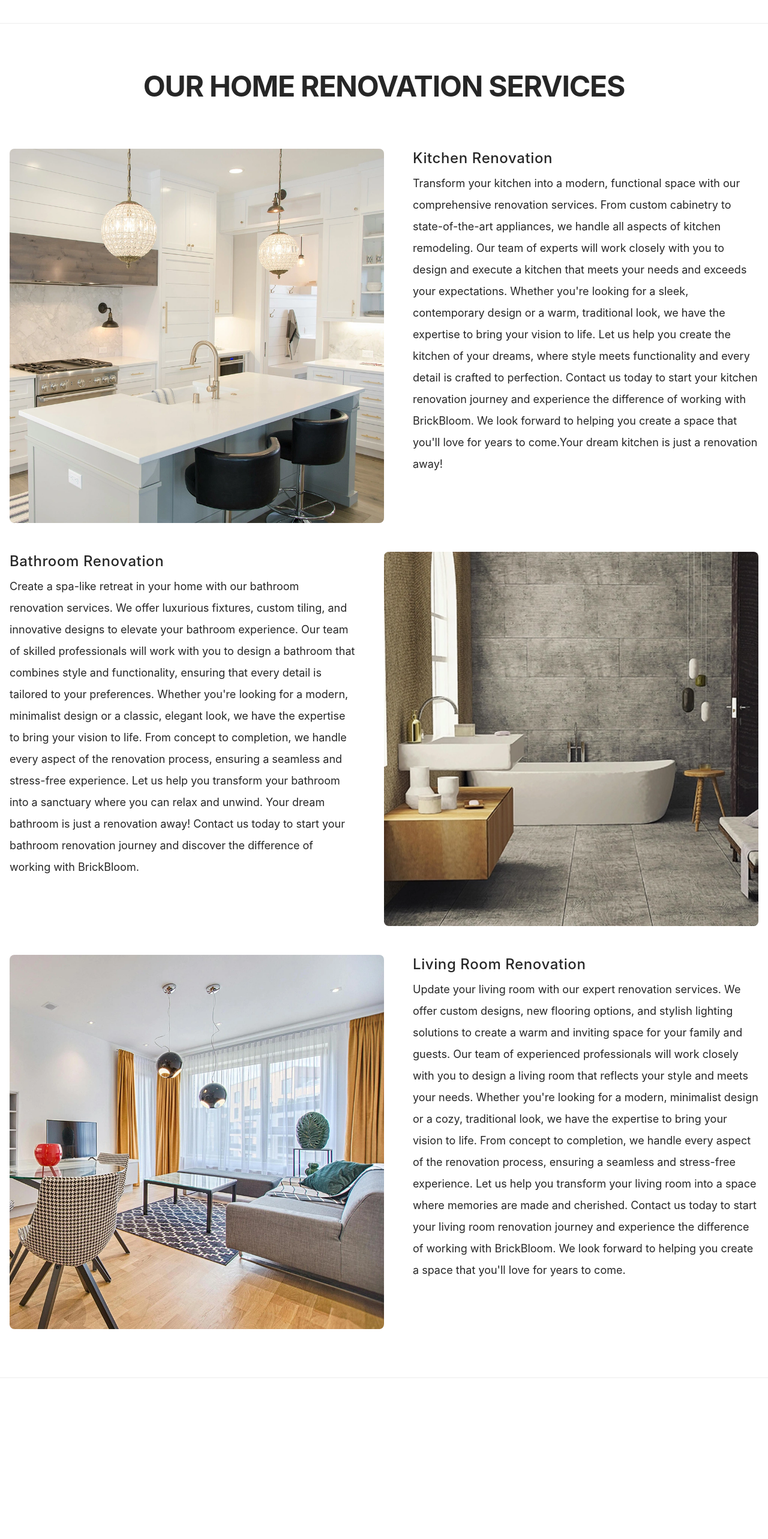
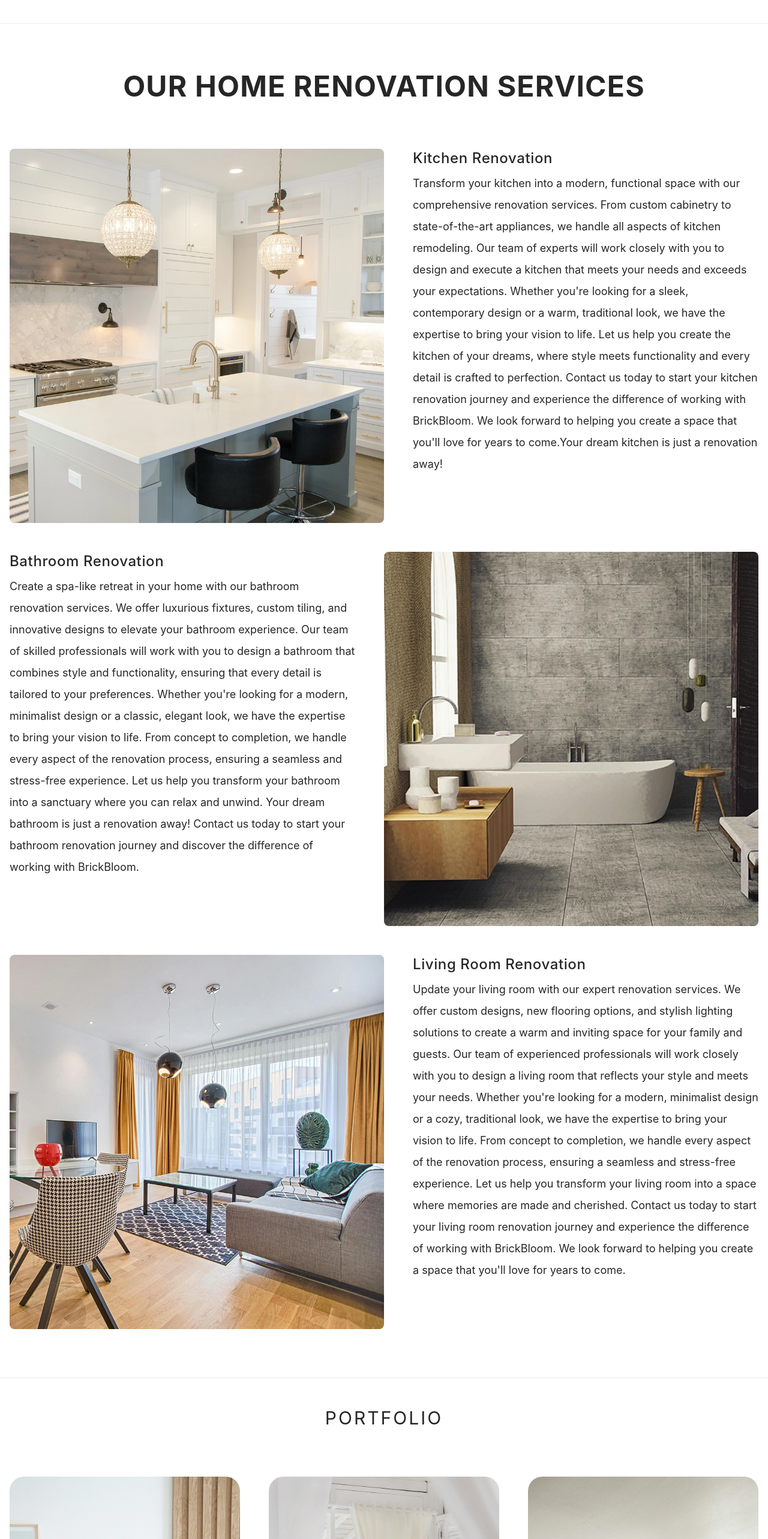
Before and after one commit to NusfaJahan61/BrickBloom, a React (Vite) app: page / in a window 1280 px wide. Shown: the part 960-3526 px from the top of the page at 60% size. Before the commit the page ends 3258 px from the top, so only its background shows below. Built offline with nearby package versions, Linux system fonts and the light colour scheme.

Commit message:
Portfolio section added

```diff
--- a/src/App.jsx
+++ b/src/App.jsx
@@ -1,5 +1,6 @@
 import Hero from './components/Hero'
 import Navbar from './components/Navbar'
+import Portfolio from './components/Portfolio'
 import Services from './components/Services'
 
 function App() {
@@ -9,6 +10,7 @@ function App() {
       <Navbar />
       <Hero />
       <Services />
+      <Portfolio />
     </main>
   )
 }
--- /dev/null
+++ b/src/components/Portfolio.jsx
@@ -0,0 +1,24 @@
+import { PORTFOLIO_PROJECTS } from "../constants"
+
+const Portfolio = () => {
+  return (
+    <section className="max-w-7xl mx-auto border-b-2 border-neutral-100" id="portfolio">
+      <div className="mb-20">
+        <h2 className="text-xl lg:text-3xl tracking-widest uppercase mb-20 mt-12 text-center">Portfolio</h2>
+        <div className="grid grid-cols-1 gap-4 md:grid-cols-2 lg:grid-cols-3">
+          {PORTFOLIO_PROJECTS.map((project) => (
+            <div className="group relative overflow-hidden rounded-3xl mx-4 " key={project.id}>
+              <img className="h-full w-full object-cover transition-transform duration-500 group-hover:scale-110" src={project.image} alt={project.name} />
+              <div className="absolute inset-0 flex flex-col items-center justify-center opacity-0 backdrop-blur-sm transition-opacity duration-300 group-hover:opacity-100">
+                <h3 className="mb-2 text-xl font-medium">{project.name}</h3>
+                <p className="text-black text-center px-4">{project.description}</p>
+              </div>
+            </div>
+          ))}
+        </div>
+      </div>
+    </section>
+  )
+}
+
+export default Portfolio
--- a/src/components/Services.jsx
+++ b/src/components/Services.jsx
@@ -4,7 +4,7 @@ const Services = () => {
   return (
     <section className="max-w-7xl mx-auto border-b-2 border-neutral-100" id="services">
       <div className="my-20">
-        <h1 className="text-xl lg:text-3xl xl:text-5xl font-bold tracking-tight text-center mb-20 uppercase">Our Home Renovation Services</h1>
+        <h1 className="text-xl lg:text-3xl xl:text-5xl font-bold tracking-wide text-center mb-20 uppercase">Our Home Renovation Services</h1>
         {SERVICES_CONTENT.map((services, index) => (
           <div className="mb-12 mx-4 flex flex-col lg:flex-row" key={index}>
             <div className={`lg:w-1/2 mb-4 lg:mb-0 ${index % 2 === 0 ? '' : 'lg:order-2'}`}>
--- a/src/components/Testimonials.jsx
+++ /dev/null
@@ -1,9 +0,0 @@
-import React from 'react'
-
-const Testimonials = () => {
-  return (
-    <div>Testimonials</div>
-  )
-}
-
-export default Testimonials
```
